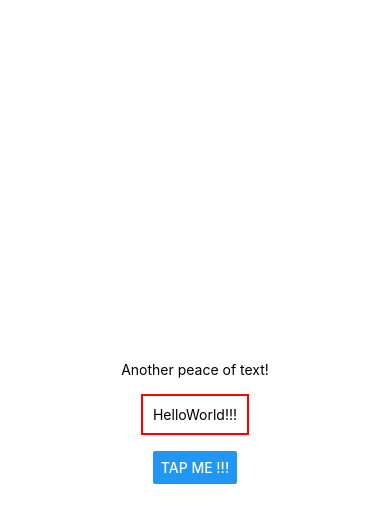
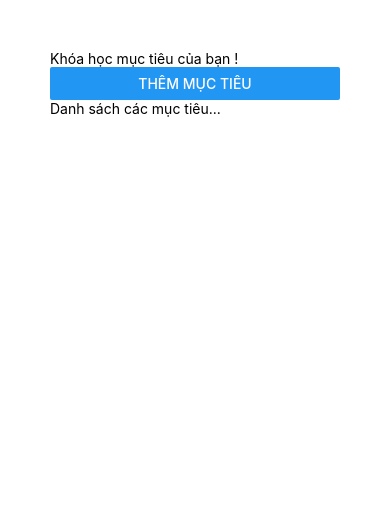
Before and after one commit to DrTruong/Learning-React-Native, a React Native app in the folder RNCourse/: screen / in a window 390 px wide. Shown: the top 522 px of the page. Built offline with nearby package versions, Linux system fonts and the light colour scheme.

Commit message:
- Exploring Layouts & Flexbox

```diff
--- a/RNCourse/App.js
+++ b/RNCourse/App.js
@@ -1,28 +1,21 @@
-import { StyleSheet, Text, View, Button } from "react-native";
+import { StyleSheet, Text, View, Button, TextInput } from "react-native";
 
 export default function App() {
   return (
-    <View style={styles.container}>
+    <View style={styles.appContainer}>
       <View>
-        <Text>Another peace of text!</Text>
+        <TextInput placeholder="Khóa học mục tiêu của bạn !"></TextInput>
+        <Button title="Thêm mục tiêu" />
       </View>
-      <Text style={styles.dummyText}>HelloWorld!!!</Text>
-      <Button title="Tap me !!!" />
+      <View>
+        <Text>Danh sách các mục tiêu...</Text>
+      </View>
     </View>
   );
 }
 
 const styles = StyleSheet.create({
-  container: {
-    flex: 1,
-    backgroundColor: "#fff",
-    alignItems: "center",
-    justifyContent: "center",
-  },
-  dummyText: {
-    margin: 16,
-    padding: 10,
-    borderWidth: 2,
-    borderColor: "red",
+  appContainer: {
+    padding: 50,
   },
 });
```
